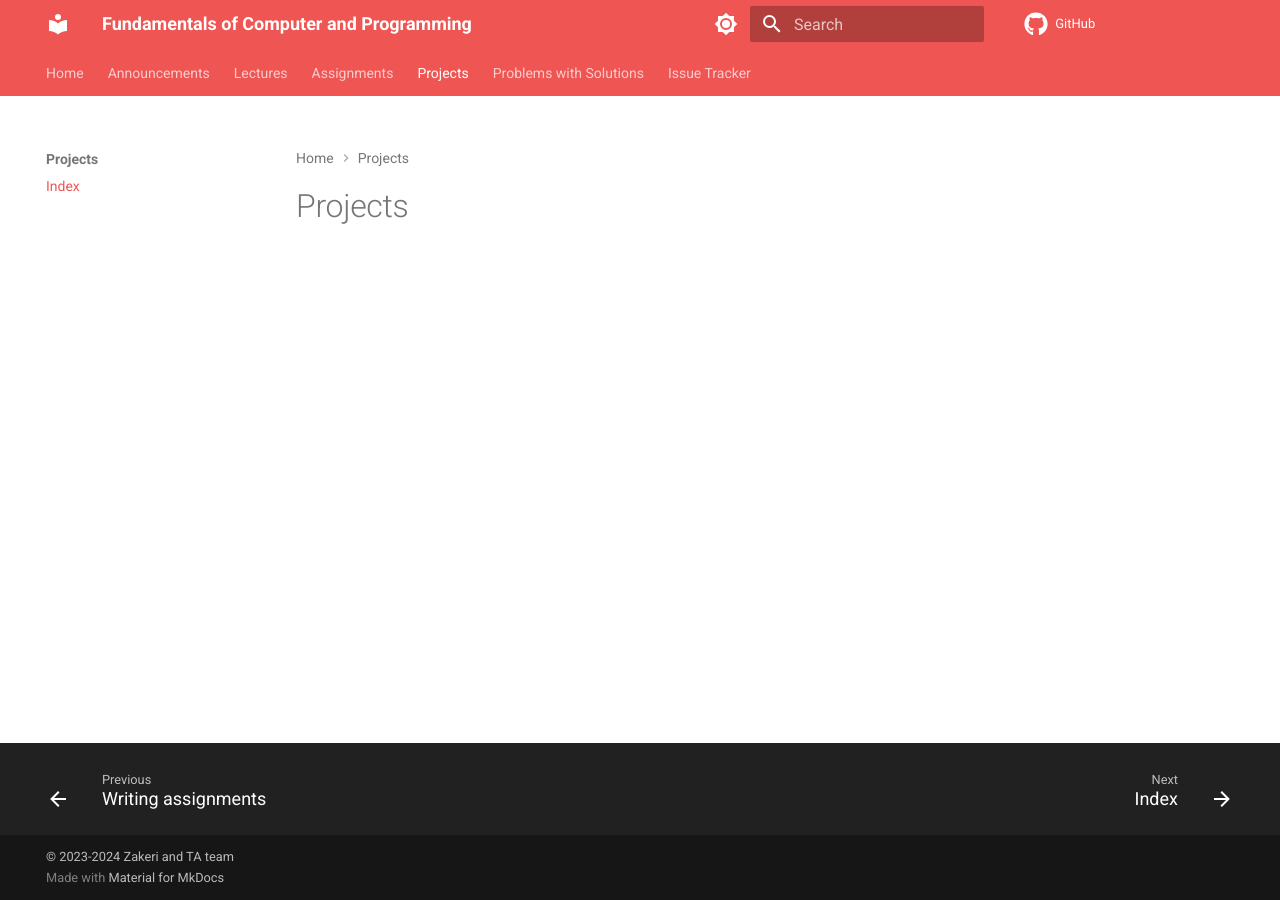
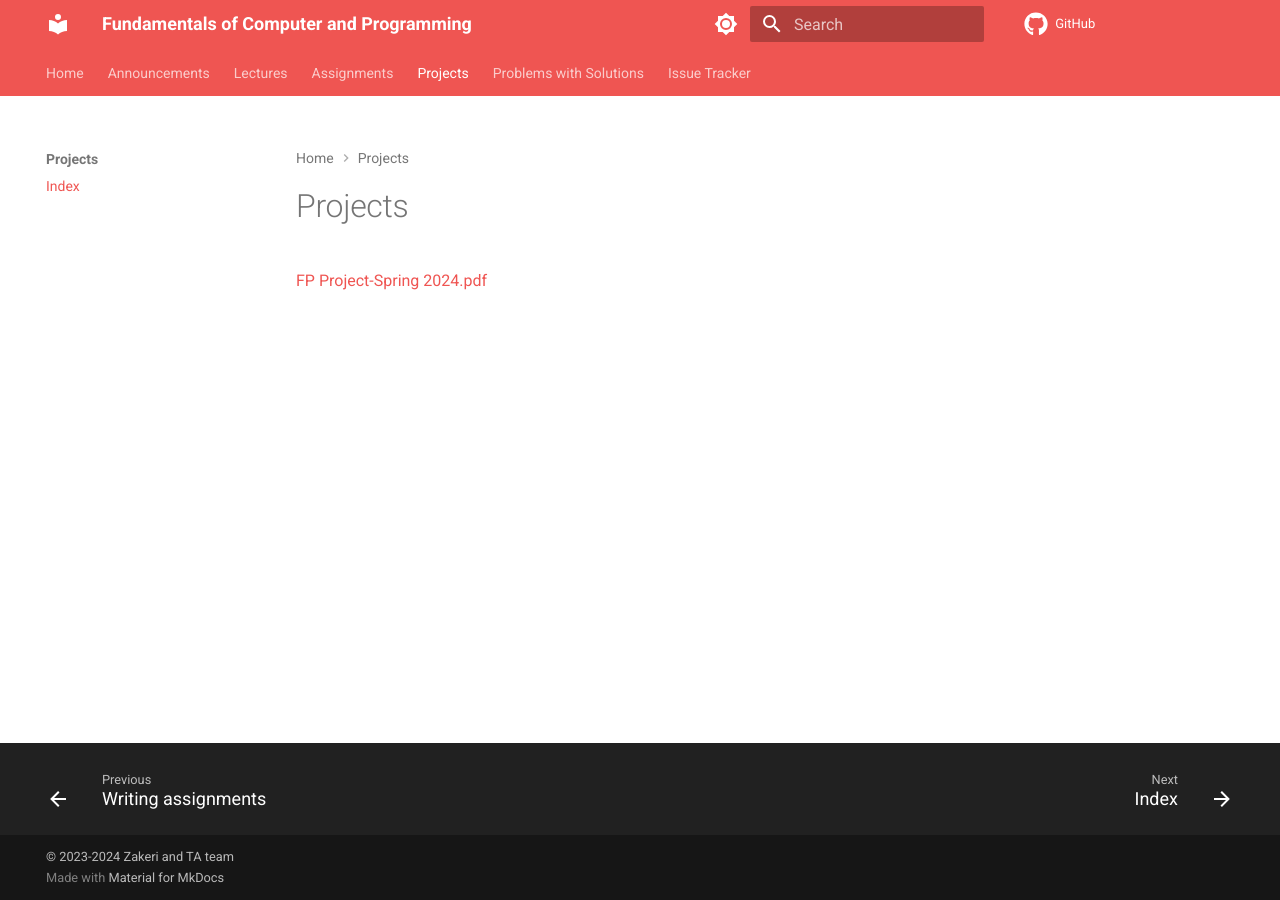
Before and after one commit to m-zakeri/CP, an MkDocs documentation site: the page built from docs/projects/index.md, in a window 1280 px wide. Built offline with MkDocs 1.6.1 and Material for MkDocs 9.7.7, drawn with Linux system fonts in a browser that asks for light colours; comment, search, counter and statistics services are not loaded.

Commit message:
Add final_project

```diff
--- a/docs/projects/index.md
+++ b/docs/projects/index.md
@@ -1 +1,3 @@
 # Projects
+
+[FP Project-Spring 2024.pdf](final_project.pdf)
```
Also changed, not shown: 1 other file.
